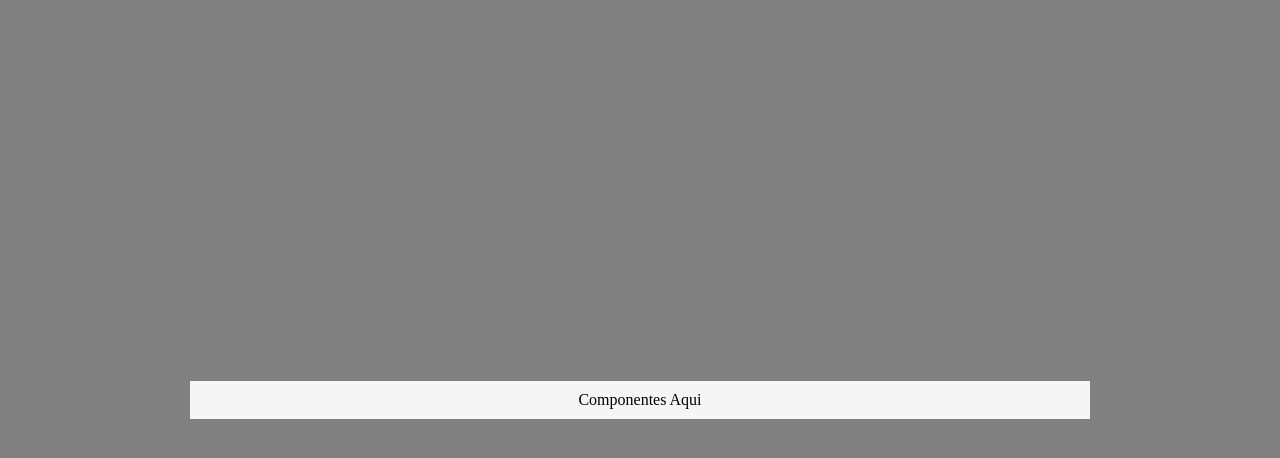
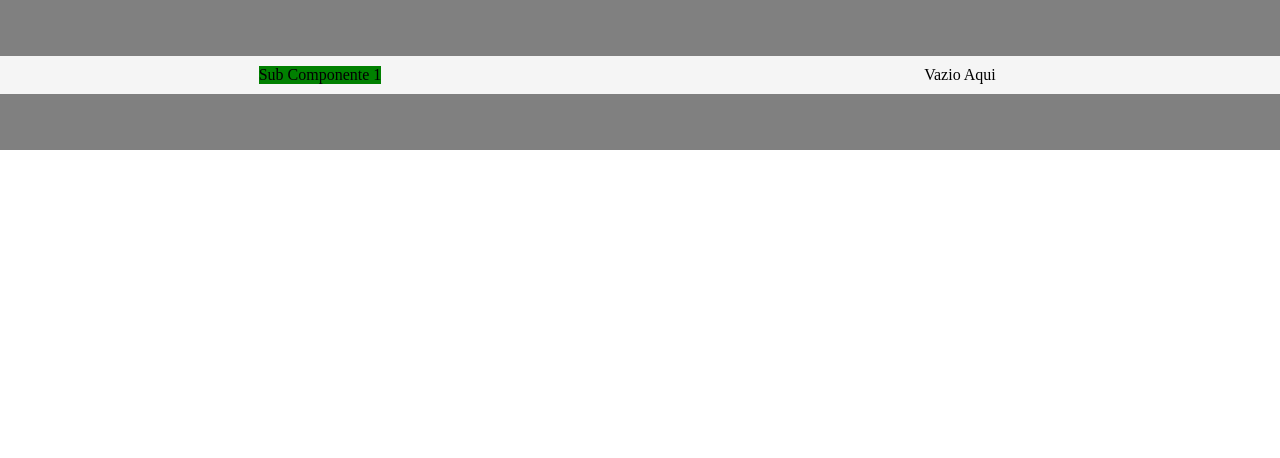
Before and after one commit to gustavo-cerqueira/teste_html, a plain HTML site: page index7.html in a window 1280 px wide. Drawn offline with Linux system fonts and the light colour scheme.

Commit message:
Modificação INDEX 7

```diff
--- a/index7.html
+++ b/index7.html
@@ -25,31 +25,32 @@
 
     .row {
         display: flex;
+        flex: 1;
         flex-wrap: wrap;
         flex-direction: row;
-        overflow: auto;
+
     }
 
     .col {
         display:flex;
-        /* FLEX=1. Somente em colunas para que ela não fique subordinada as dimensões dos seus filhos */
         flex: 1;
         flex-wrap: wrap;
         flex-direction: column;
-        overflow: auto;
+        background-color: green;
+
     }
 
 
     .row_top {
-        width: 100%;
-        height: 100%;
 
-        padding: 10px;
+
 
         align-items: center;
         justify-content: center;
 
         background-color: gray;
+
+        min-height: 150px;
 
     }
 
@@ -72,13 +73,21 @@
 
 
 
+
 </style>
 <body class="body_background">
     <!-- Simulando o ambiente de Preview -->
     <div class="row row_top">
         <div class="col col_top">
+            <div class="row">
+                <div class="col">
+                    Sub Componente 1
+                </div>
+            </div>
+        </div>
+        <div class="col col_top col_empty">
 
-            Componentes Aqui
+            Vazio Aqui
 
         </div>
     </div>
```
